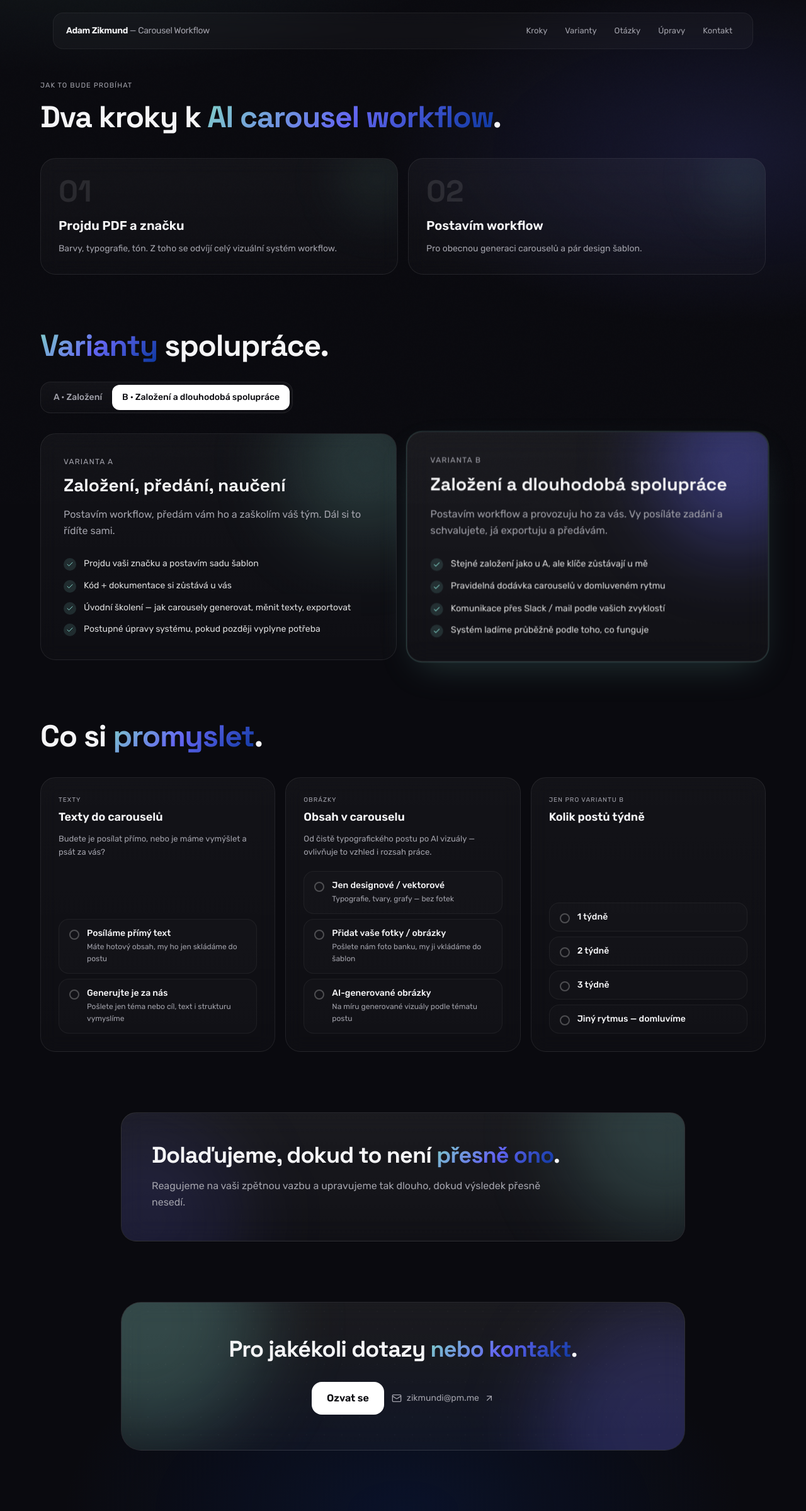
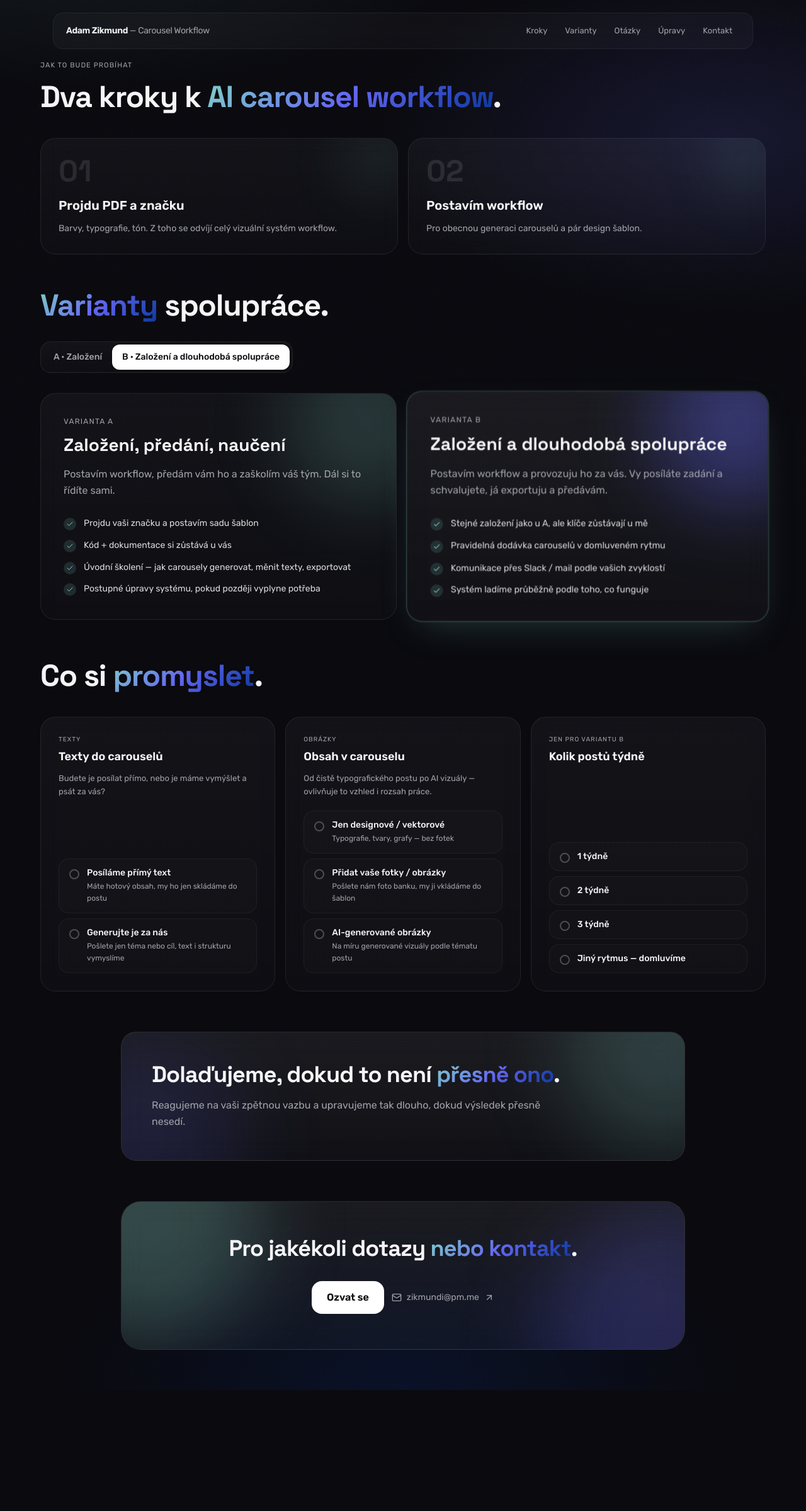
Before and after one commit to cd-adam-cle/remotion-nabidka-spoluprace, a Next.js app: page / in a window 1280 px wide. Shown: the whole page at 63% size. After the commit the page ends 2207 px from the top, so only its background shows below. Built offline with nearby package versions, Linux system fonts and the light colour scheme.

Commit message:
Reduce section spacing and smooth scroll animations
https://claude.ai/code/session_014vbTNxUvdyddV9ZVuQpwiY

```diff
--- a/components/CTA.tsx
+++ b/components/CTA.tsx
@@ -5,13 +5,13 @@ import { Mail, ArrowUpRight } from "lucide-react";
 
 export function CTA() {
   return (
-    <section id="kontakt" className="scroll-reveal py-12 pb-24 px-5">
+    <section id="kontakt" className="scroll-reveal py-8 pb-16 px-5">
       <div className="mx-auto max-w-4xl">
         <motion.div
           initial={{ opacity: 0, y: 30 }}
           whileInView={{ opacity: 1, y: 0 }}
           viewport={{ once: true, margin: "-80px" }}
-          transition={{ duration: 0.7 }}
+          transition={{ duration: 0.5, ease: [0.25, 0.46, 0.45, 0.94] }}
           className="glass-strong rounded-[32px] p-8 md:p-14 relative overflow-hidden text-center"
         >
           <div className="absolute -top-40 -left-40 w-96 h-96 bg-[#81d2c7]/25 rounded-full blur-3xl pointer-events-none" />
--- a/components/Iteration.tsx
+++ b/components/Iteration.tsx
@@ -4,13 +4,13 @@ import { motion } from "framer-motion";
 
 export function Iteration() {
   return (
-    <section id="uprav" className="scroll-reveal py-12 px-5">
+    <section id="uprav" className="scroll-reveal py-8 px-5">
       <div className="mx-auto max-w-4xl">
         <motion.div
           initial={{ opacity: 0, y: 30 }}
           whileInView={{ opacity: 1, y: 0 }}
           viewport={{ once: true, margin: "-80px" }}
-          transition={{ duration: 0.7 }}
+          transition={{ duration: 0.5, ease: [0.25, 0.46, 0.45, 0.94] }}
           className="glass-strong rounded-3xl p-8 md:p-12 relative overflow-hidden"
         >
           <div className="absolute -top-32 -right-32 w-80 h-80 bg-[#81d2c7]/20 rounded-full blur-3xl pointer-events-none" />
--- a/components/Paths.tsx
+++ b/components/Paths.tsx
@@ -37,13 +37,13 @@ export function Paths() {
   const [active, setActive] = useState<"A" | "B">("B");
 
   return (
-    <section id="varianty" className="scroll-reveal py-12 px-5">
+    <section id="varianty" className="scroll-reveal py-8 px-5">
       <div className="mx-auto max-w-6xl">
         <motion.div
           initial={{ opacity: 0, y: 20 }}
           whileInView={{ opacity: 1, y: 0 }}
           viewport={{ once: true, margin: "-100px" }}
-          transition={{ duration: 0.6 }}
+          transition={{ duration: 0.5, ease: [0.25, 0.46, 0.45, 0.94] }}
           className="mb-8 max-w-3xl"
         >
           <h2
@@ -82,7 +82,7 @@ export function Paths() {
                 initial={{ opacity: 0, y: 30 }}
                 whileInView={{ opacity: 1, y: 0 }}
                 viewport={{ once: true, margin: "-80px" }}
-                transition={{ duration: 0.6, delay: i * 0.1 }}
+                transition={{ duration: 0.5, delay: i * 0.08, ease: [0.25, 0.46, 0.45, 0.94] }}
                 className={cn(
                   "relative rounded-3xl p-7 md:p-9 transition-all duration-500 overflow-hidden",
                   !isActive && "hidden md:block",
--- a/components/Process.tsx
+++ b/components/Process.tsx
@@ -19,13 +19,13 @@ export function Process() {
   return (
     <section
       id="kroky"
-      className="scroll-reveal pt-28 md:pt-32 pb-10 px-5"
+      className="scroll-reveal pt-20 md:pt-24 pb-6 px-5"
     >
       <div className="mx-auto max-w-6xl">
         <motion.div
           initial={{ opacity: 0, y: 20 }}
           animate={{ opacity: 1, y: 0 }}
-          transition={{ duration: 0.6 }}
+          transition={{ duration: 0.5, ease: [0.25, 0.46, 0.45, 0.94] }}
           className="mb-10 max-w-3xl"
         >
           <div className="text-[11px] uppercase tracking-widest text-[var(--muted)] mb-4">
@@ -46,7 +46,7 @@ export function Process() {
               initial={{ opacity: 0, y: 30 }}
               whileInView={{ opacity: 1, y: 0 }}
               viewport={{ once: true, margin: "-80px" }}
-              transition={{ duration: 0.6, delay: i * 0.1 }}
+              transition={{ duration: 0.5, delay: i * 0.08, ease: [0.25, 0.46, 0.45, 0.94] }}
               className="glass hover-lift rounded-3xl p-7 relative overflow-hidden"
             >
               <div className="absolute -top-8 -right-8 w-32 h-32 bg-[#81d2c7]/8 rounded-full blur-2xl" />
--- a/components/Questions.tsx
+++ b/components/Questions.tsx
@@ -73,13 +73,13 @@ export function Questions() {
   const [answers, setAnswers] = useState<Record<string, string>>({});
 
   return (
-    <section id="otazky" className="scroll-reveal py-12 px-5">
+    <section id="otazky" className="scroll-reveal py-8 px-5">
       <div className="mx-auto max-w-6xl">
         <motion.div
           initial={{ opacity: 0, y: 20 }}
           whileInView={{ opacity: 1, y: 0 }}
           viewport={{ once: true, margin: "-100px" }}
-          transition={{ duration: 0.6 }}
+          transition={{ duration: 0.5, ease: [0.25, 0.46, 0.45, 0.94] }}
           className="mb-10 max-w-3xl"
         >
           <h2
@@ -99,7 +99,7 @@ export function Questions() {
                 initial={{ opacity: 0, y: 20 }}
                 whileInView={{ opacity: 1, y: 0 }}
                 viewport={{ once: true, margin: "-50px" }}
-                transition={{ duration: 0.5, delay: i * 0.1 }}
+                transition={{ duration: 0.45, delay: i * 0.07, ease: [0.25, 0.46, 0.45, 0.94] }}
                 className="glass hover-lift rounded-3xl p-6 md:p-7 flex flex-col"
               >
                 <div className="text-[10px] uppercase tracking-widest text-[var(--muted)] mb-2">
```
